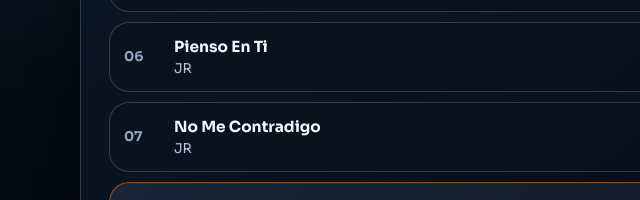
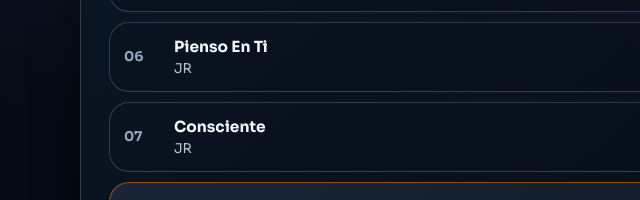
Before and after one commit to iam-jr/JR, a plain HTML site: page index.html in a window 1280 px wide. Shown: the part 1299-1499 px from the top of the page, 0-640 px from the left. Drawn offline with Linux system fonts and the light colour scheme.

```diff
--- a/index.html
+++ b/index.html
@@ -161,10 +161,10 @@
 						<article class="music-card">
 					<span>07</span>
 					<div>
-						<h4 class="notranslate" translate="no">No Me Contradigo</h4>
+						<h4 class="notranslate" translate="no">Consciente</h4>
 						<p>JR</p>
 					</div>
-					<button class="play-btn" type="button" data-url="https://soundcloud.com/jrjeremyrey/no-me-contradigo" data-title="No Me Contradigo" aria-label="Ver No Me Contradigo en SoundCloud">Ver</button>
+					<button class="play-btn" type="button" data-url="https://soundcloud.com/jrjeremyrey/consciente" data-title="No Me Contradigo" aria-label="Ver No Me Contradigo en SoundCloud">Ver</button>
 				</article>
 			</div>
 
```
